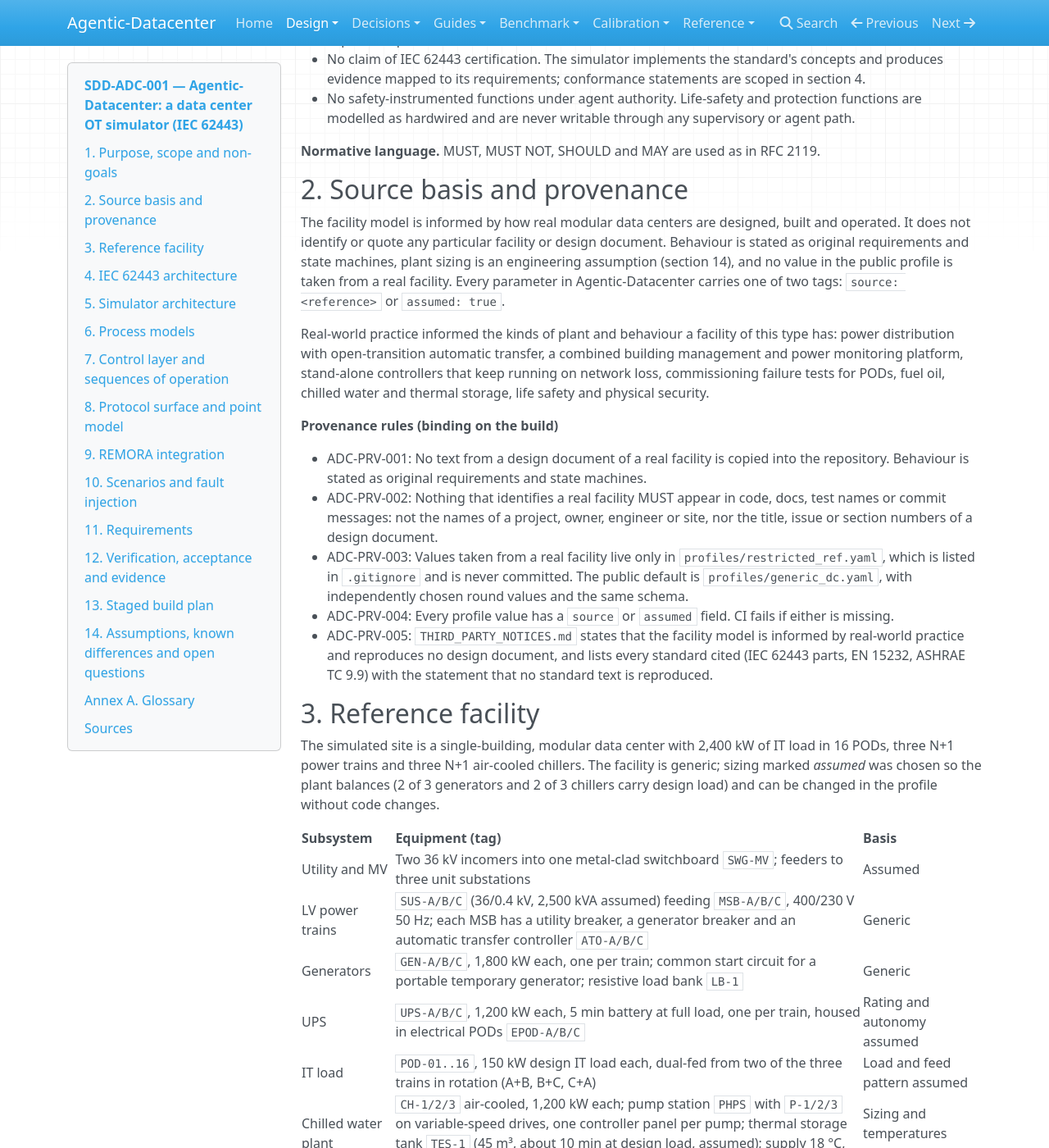
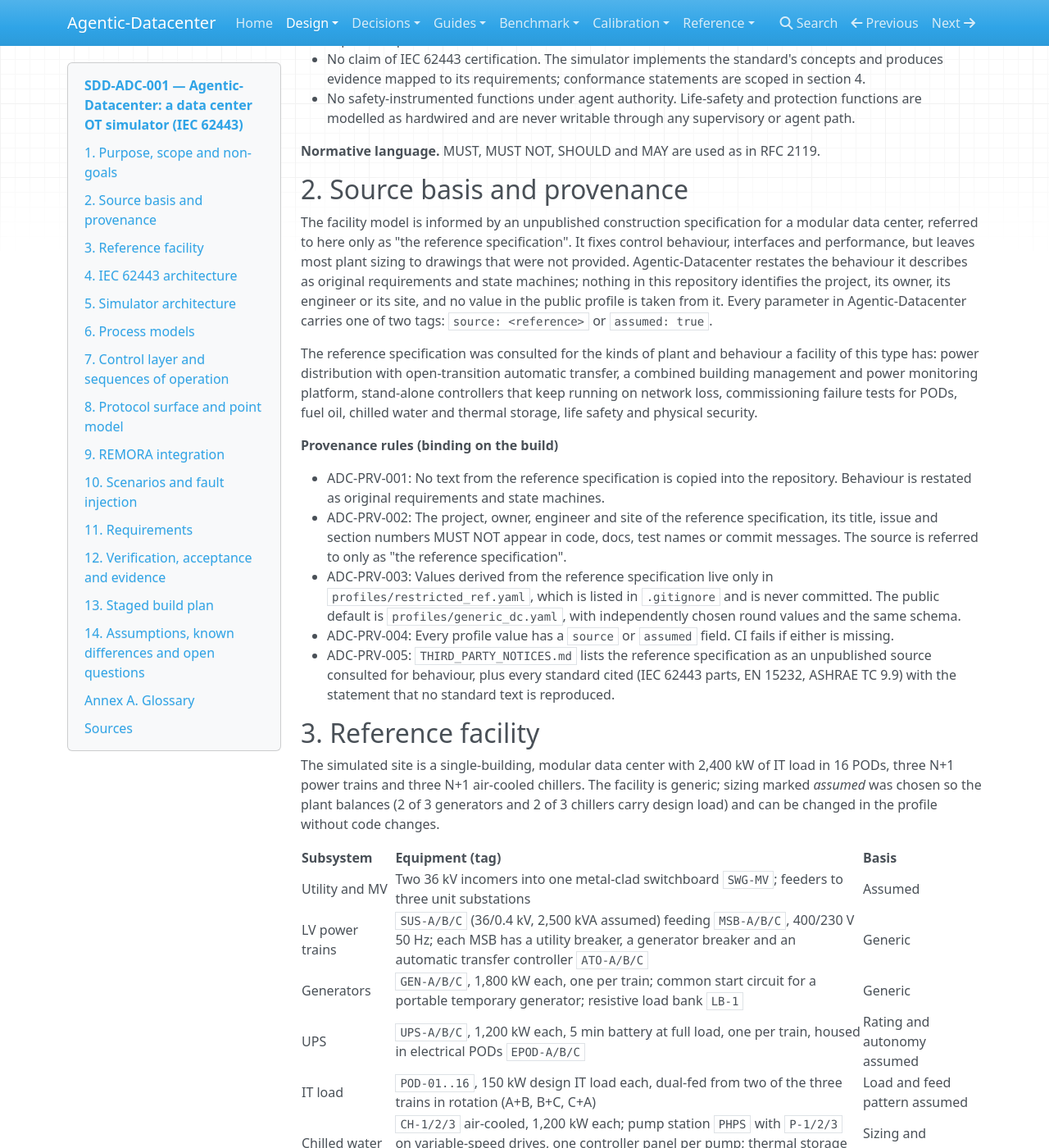
Before and after one commit to agentic-datacenter/agentic-datacenter, an MkDocs documentation site: the page built from docs/design/SDD-ADC-001.md, in a window 1280 px wide and 1400 px high, scrolled down 1095 px. Shown: the whole window at 82% size. Built offline with MkDocs 1.6.1, drawn with Linux system fonts in a browser that asks for light colours; nearby versions of some CDN libraries; some of the changed text lies outside the part shown.

Commit message:
Say what informed the facility model as it was: an unpublished construction specification
The basis of the model is described again as an unpublished construction
specification for a modular data center, referred to only as the reference
specification, as it was before the wording was made general. The repository
still does not identify or quote it. The question left open for publication,
whether values derived from it may be in a public repository, is answered in
the design document: none is. CONTRIBUTING says that the code is written with
AI coding assistants and reviewed and merged by the maintainer.

```diff
--- a/docs/design/SDD-ADC-001.md
+++ b/docs/design/SDD-ADC-001.md
@@ -35,17 +35,17 @@ Agentic-Datacenter is a simulation-only model of a complete data center's operat
 
 ## 2. Source basis and provenance
 
-The facility model is informed by how real modular data centers are designed, built and operated. It does not identify or quote any particular facility or design document. Behaviour is stated as original requirements and state machines, plant sizing is an engineering assumption (section 14), and no value in the public profile is taken from a real facility. Every parameter in Agentic-Datacenter carries one of two tags: `source: <reference>` or `assumed: true`.
+The facility model is informed by an unpublished construction specification for a modular data center, referred to here only as "the reference specification". It fixes control behaviour, interfaces and performance, but leaves most plant sizing to drawings that were not provided. Agentic-Datacenter restates the behaviour it describes as original requirements and state machines; nothing in this repository identifies the project, its owner, its engineer or its site, and no value in the public profile is taken from it. Every parameter in Agentic-Datacenter carries one of two tags: `source: <reference>` or `assumed: true`.
 
-Real-world practice informed the kinds of plant and behaviour a facility of this type has: power distribution with open-transition automatic transfer, a combined building management and power monitoring platform, stand-alone controllers that keep running on network loss, commissioning failure tests for PODs, fuel oil, chilled water and thermal storage, life safety and physical security.
+The reference specification was consulted for the kinds of plant and behaviour a facility of this type has: power distribution with open-transition automatic transfer, a combined building management and power monitoring platform, stand-alone controllers that keep running on network loss, commissioning failure tests for PODs, fuel oil, chilled water and thermal storage, life safety and physical security.
 
 **Provenance rules (binding on the build)**
 
-- ADC-PRV-001: No text from a design document of a real facility is copied into the repository. Behaviour is stated as original requirements and state machines.
-- ADC-PRV-002: Nothing that identifies a real facility MUST appear in code, docs, test names or commit messages: not the names of a project, owner, engineer or site, nor the title, issue or section numbers of a design document.
-- ADC-PRV-003: Values taken from a real facility live only in `profiles/restricted_ref.yaml`, which is listed in `.gitignore` and is never committed. The public default is `profiles/generic_dc.yaml`, with independently chosen round values and the same schema.
+- ADC-PRV-001: No text from the reference specification is copied into the repository. Behaviour is restated as original requirements and state machines.
+- ADC-PRV-002: The project, owner, engineer and site of the reference specification, its title, issue and section numbers MUST NOT appear in code, docs, test names or commit messages. The source is referred to only as "the reference specification".
+- ADC-PRV-003: Values derived from the reference specification live only in `profiles/restricted_ref.yaml`, which is listed in `.gitignore` and is never committed. The public default is `profiles/generic_dc.yaml`, with independently chosen round values and the same schema.
 - ADC-PRV-004: Every profile value has a `source` or `assumed` field. CI fails if either is missing.
-- ADC-PRV-005: `THIRD_PARTY_NOTICES.md` states that the facility model is informed by real-world practice and reproduces no design document, and lists every standard cited (IEC 62443 parts, EN 15232, ASHRAE TC 9.9) with the statement that no standard text is reproduced.
+- ADC-PRV-005: `THIRD_PARTY_NOTICES.md` lists the reference specification as an unpublished source consulted for behaviour, plus every standard cited (IEC 62443 parts, EN 15232, ASHRAE TC 9.9) with the statement that no standard text is reproduced.
 
 ## 3. Reference facility
 
@@ -1078,7 +1078,7 @@ The rules for changes are in `CONTRIBUTING.md`.
 
 ## 14. Assumptions, known differences and open questions
 
-This design was written without single-line diagrams, P&IDs, point lists or an owner's detailed sequences, so plant sizing and several control sequences in this SDD are engineering assumptions. They have not yet been reviewed by a practising data center or controls engineer.
+The reference specification does not contain single-line diagrams, P&IDs, point lists or the owner's detailed sequences (it refers to them as separate drawings), so plant sizing and several control sequences in this SDD are engineering assumptions. They have not yet been reviewed by a practising data center or controls engineer.
 
 **Assumptions that most affect results**
 
@@ -1103,7 +1103,8 @@ This design was written without single-line diagrams, P&IDs, point lists or an o
 **What became of the open questions**
 
 - Repository placement and the REMORA pin: decided (5.2, ADR 0002). `remora build-toolspec`, the last tool the governed path waited for, arrived in a later pin (ADR 0016). The current pin is in `REMORA_PIN`.
-- Values taken from a real facility are not in the repository; they may live only in the git-ignored `profiles/restricted_ref.yaml` (ADC-PRV-003).
+- Values derived from the reference specification are not in the repository; they may live only in the git-ignored `profiles/restricted_ref.yaml` (ADC-PRV-003).
+- Whether values derived from the reference specification may appear in a public repository was the one question left open before publication. The answer, recorded on 2026-11-20, is that none does: `profiles/restricted_ref.yaml` has never been committed, and the values of `profiles/generic_dc.yaml` are round values chosen without it. The repository says what the specification was used for (section 2) and nothing more.
 - IEC 61850 MMS for the MV protection relays, and the licence position for the GPLv3 protocol library: decided (8.5, ADR 0004, ADR 0017).
 - Which agent runtime drives the demonstration: the scripted agents. A language-model agent, and a second harness, are still open.
 - An operator-facing HMI: none is built. The demonstration writes static HTML pages.
@@ -1143,5 +1144,5 @@ External sources consulted for this SDD, all opened on 2026-11-12. Standards the
 - [Cummins, Transient performance of generating sets](https://mart.cummins.com/imagelibrary/data/assetfiles/0058629.pdf) and [UFGS 16237N performance class table](https://ufgscriteriadocreport.tpub.com/16237N/16237N0018.htm): ISO 8528-5 class limits (6.6)
 - [ITI (CBEMA) curve application note, reproduced by PQBlog](https://powerquality.blog/2022/02/04/iti-cbema-curve-application-note/): IT equipment voltage tolerance (6.6)
 - [libiec61850 repository](https://github.com/mz-automation/libiec61850) and [pyiec61850-ng on PyPI](https://pypi.org/project/pyiec61850-ng/): library capabilities and licence (8.5)
-- Real-world practice for modular data centers: kinds of plant and control behaviour (section 2)
+- The reference specification, unpublished: kinds of plant and control behaviour (section 2)
 - REMORA binding surface and pins: supplied by the REMORA maintainer and checked against the first pinned commit (5.2, 9.2, `remora_binding.md`)
```
Also changed, not shown: CONTRIBUTING.md (+7 -3 lines), README.md (+1 -1 lines), SECURITY.md (+1 -1 lines), THIRD_PARTY_NOTICES.md (+5 -5 lines), docs/design/modules/electrical.power_train.md (+1 -1 lines), docs/design/modules/fuel.md (+1 -1 lines), docs/design/threat_model.md (+1 -1 lines), 4 other files.
